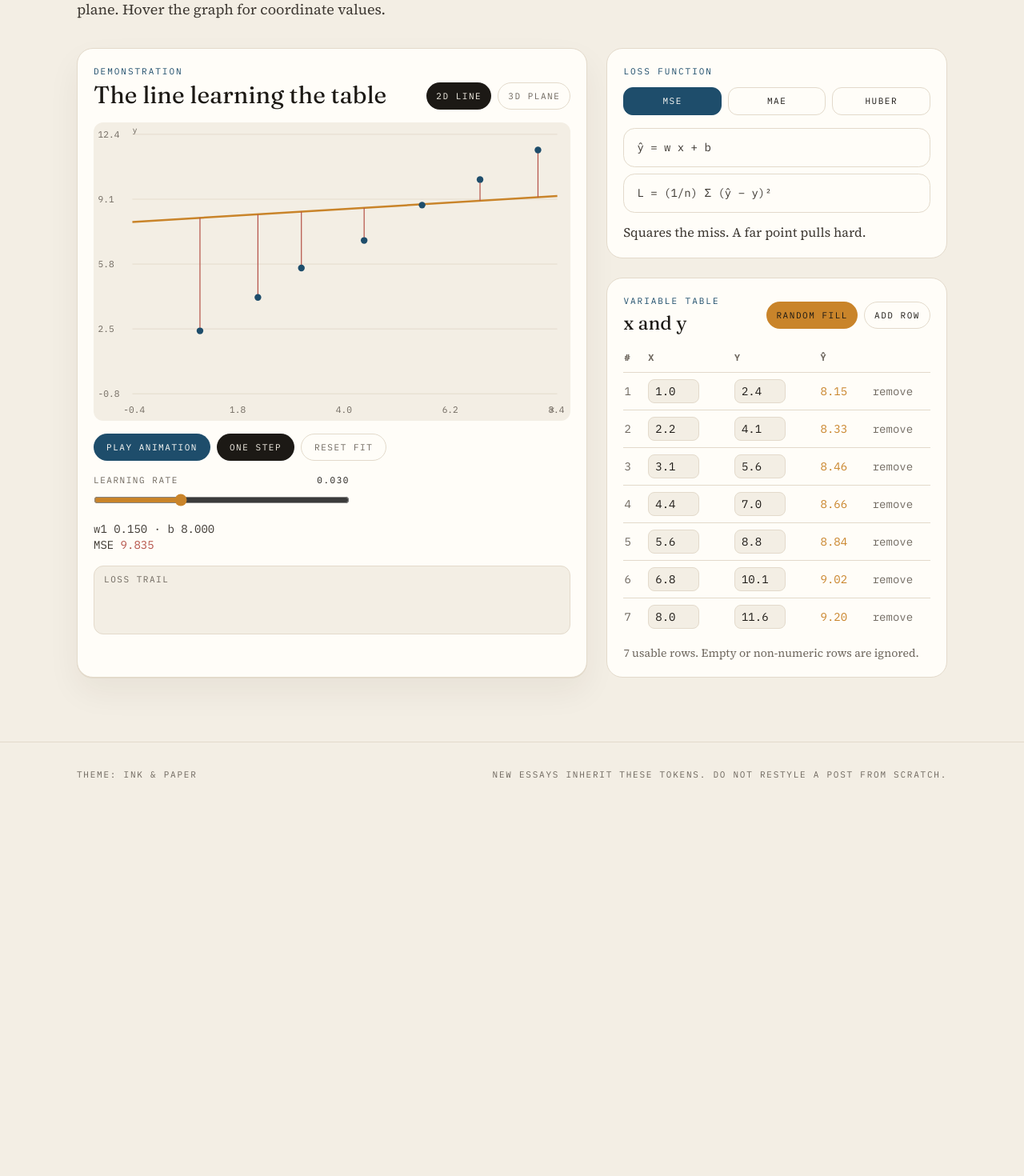
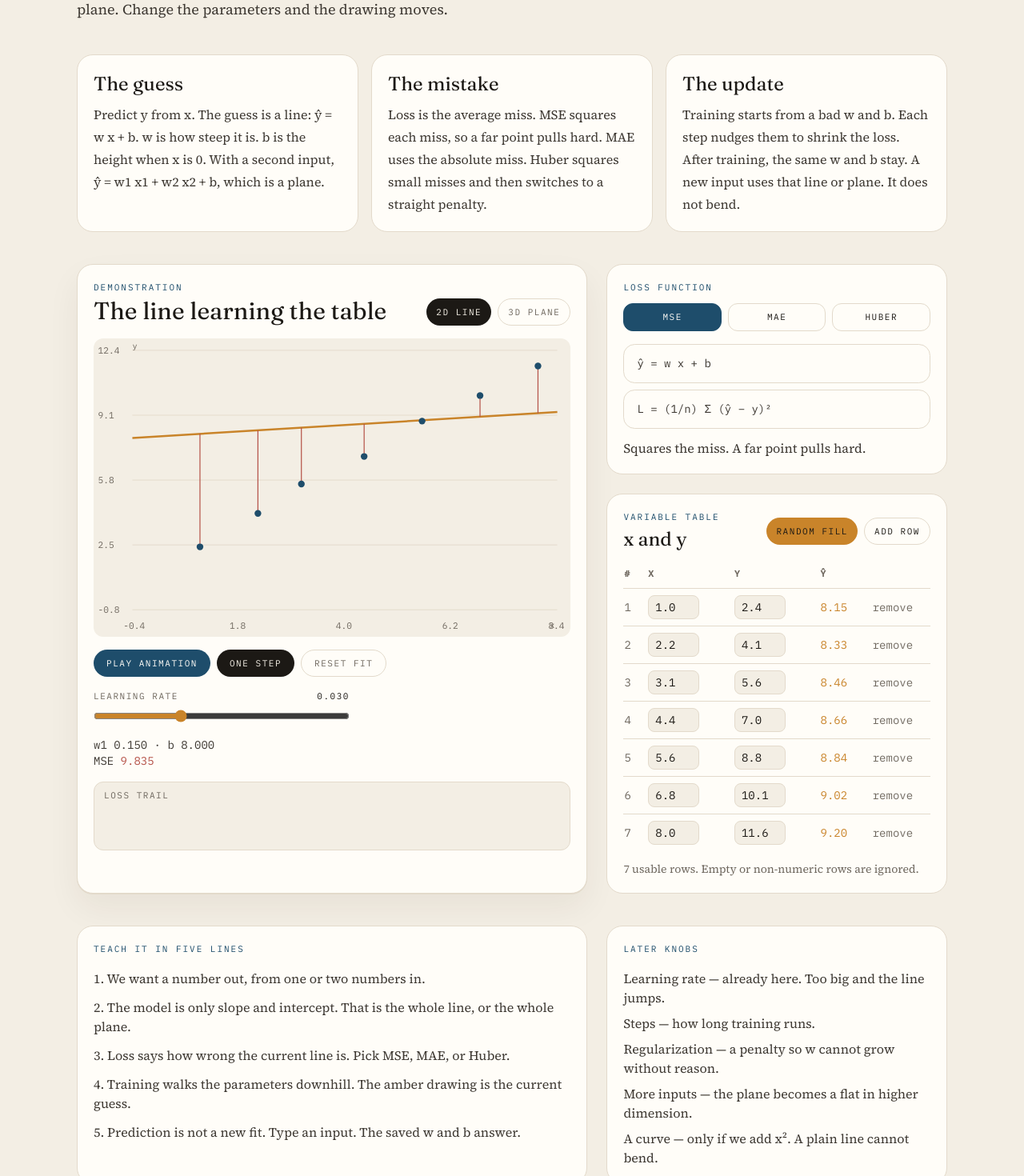
Before and after one commit to suryansh74/learnaivisually, a Next.js app: page /linear-regression in a window 1280 px wide. Shown: the part 260-1730 px from the top of the page at 80% size. Before the commit the page ends 1269 px from the top, so only its background shows below. Built offline with nearby package versions, Linux system fonts and the light colour scheme.

Commit message:
Make linear regression a short lesson with editable fit, drag rotation, loss history, and prediction.

```diff
--- a/app/linear-regression/page.tsx
+++ b/app/linear-regression/page.tsx
@@ -3,20 +3,59 @@ import type { Metadata } from "next";
 
 export const metadata: Metadata = {
   title: "Linear regression",
-  description: "Animated fit, variable table, and loss selection for a straight line.",
+  description: "A short lesson: theory, an editable line or plane, and a prediction box.",
 };
 
 export default function LinearRegressionPage() {
   return (
-    <div>
+    <div className="space-y-10">
+      <header>
         <p className="font-mono text-[11px] uppercase tracking-[0.2em] text-accent">Working page</p>
         <h1 className="mt-3 font-display text-4xl leading-none text-ink sm:text-6xl">Linear regression</h1>
         <p className="mt-4 max-w-prose text-lg leading-8 text-ink-soft">
-        Edit the table, or fill it at random. Pick a loss. In 2D the fit is a line. In 3D it is a plane. Hover the graph for coordinate values.
+          A straight guess for a number. One input draws a line. Two inputs draw a plane. Change the parameters and the drawing moves.
         </p>
-      <div className="mt-8">
+      </header>
+
+      <section className="grid gap-4 lg:grid-cols-3">
+        <TheoryCard title="The guess" body="Predict y from x. The guess is a line: ŷ = w x + b. w is how steep it is. b is the height when x is 0. With a second input, ŷ = w1 x1 + w2 x2 + b, which is a plane." />
+        <TheoryCard title="The mistake" body="Loss is the average miss. MSE squares each miss, so a far point pulls hard. MAE uses the absolute miss. Huber squares small misses and then switches to a straight penalty." />
+        <TheoryCard title="The update" body="Training starts from a bad w and b. Each step nudges them to shrink the loss. After training, the same w and b stay. A new input uses that line or plane. It does not bend." />
+      </section>
+
       <LinearRegressionBench />
+
+      <section className="grid gap-6 lg:grid-cols-[1.2fr_0.8fr]">
+        <div className="rounded-[1.25rem] border border-line bg-paper-raised p-5">
+          <p className="font-mono text-[11px] uppercase tracking-[0.18em] text-accent">Teach it in five lines</p>
+          <ol className="mt-4 space-y-3 text-ink-soft">
+            <li>1. We want a number out, from one or two numbers in.</li>
+            <li>2. The model is only slope and intercept. That is the whole line, or the whole plane.</li>
+            <li>3. Loss says how wrong the current line is. Pick MSE, MAE, or Huber.</li>
+            <li>4. Training walks the parameters downhill. The amber drawing is the current guess.</li>
+            <li>5. Prediction is not a new fit. Type an input. The saved w and b answer.</li>
+          </ol>
         </div>
+        <div className="rounded-[1.25rem] border border-line bg-paper-raised p-5">
+          <p className="font-mono text-[11px] uppercase tracking-[0.18em] text-accent">Later knobs</p>
+          <ul className="mt-4 space-y-2 text-ink-soft">
+            <li>Learning rate — already here. Too big and the line jumps.</li>
+            <li>Steps — how long training runs.</li>
+            <li>Regularization — a penalty so w cannot grow without reason.</li>
+            <li>More inputs — the plane becomes a flat in higher dimension.</li>
+            <li>A curve — only if we add x². A plain line cannot bend.</li>
+          </ul>
+        </div>
+      </section>
     </div>
   );
 }
+
+function TheoryCard({ title, body }: { title: string; body: string }) {
+  return (
+    <article className="rounded-[1.25rem] border border-line bg-paper-raised p-5">
+      <h2 className="font-display text-2xl text-ink">{title}</h2>
+      <p className="mt-2 leading-7 text-ink-soft">{body}</p>
+    </article>
+  );
+}
```
Lines whose indentation alone changed are shown as unchanged.
